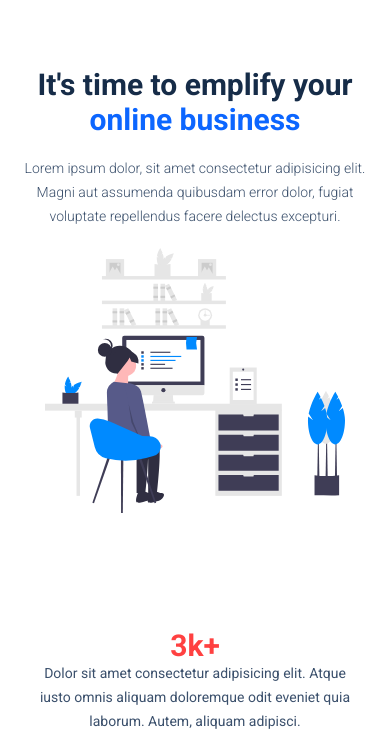
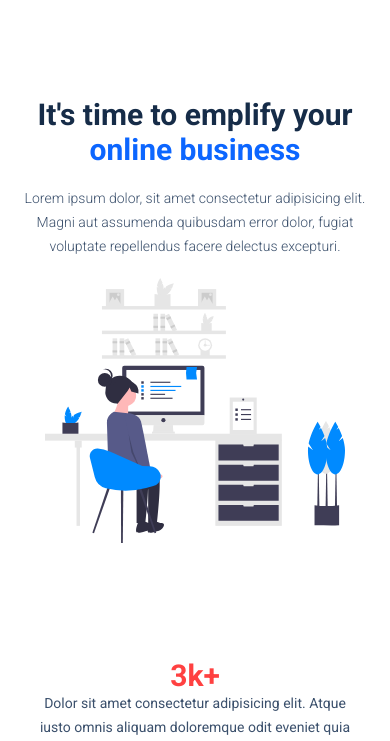
Before and after one commit to marufaparvinsathi/respinsive25th, a plain HTML site: page index.html in a window 390 px wide. Shown: the part 103-844 px from the top of the page. Drawn offline with Linux system fonts and the light colour scheme.

Commit message:
Update style.css

```diff
--- a/style.css
+++ b/style.css
@@ -406,6 +406,10 @@ transition: all ease .5s;
         .content {
             padding-top: 80px;
          }
+         .banner-section .content h1 {
+    font-size: 30px;
+    margin-top: 80px;
+}
         nav{
            padding-right: 13px;
 
```
